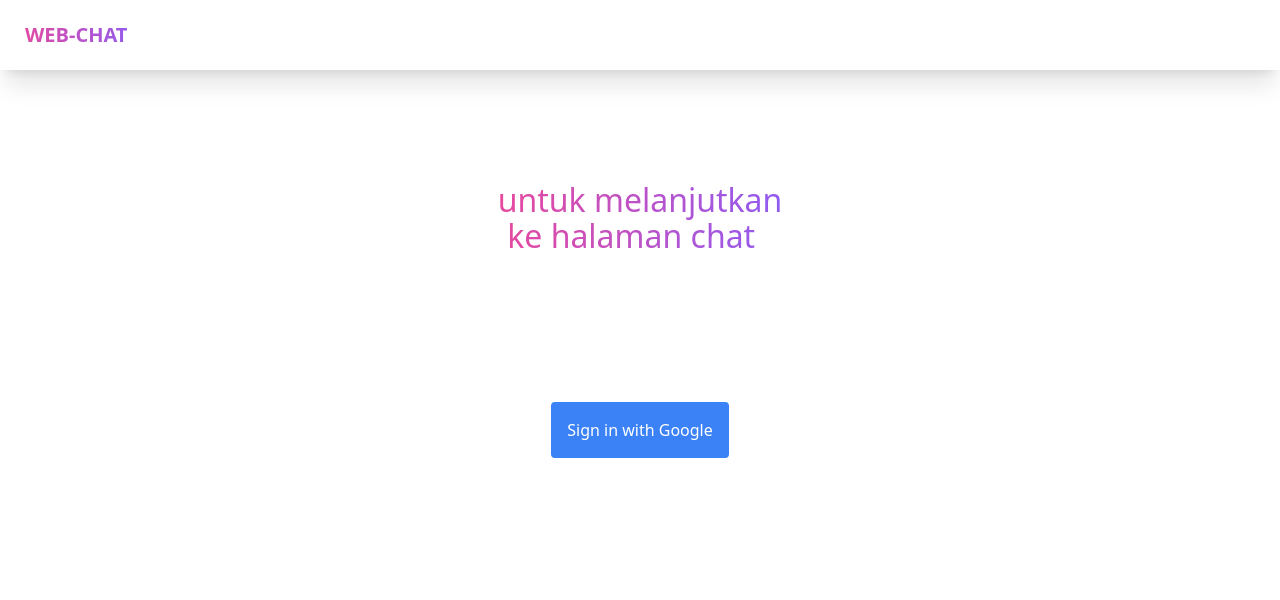
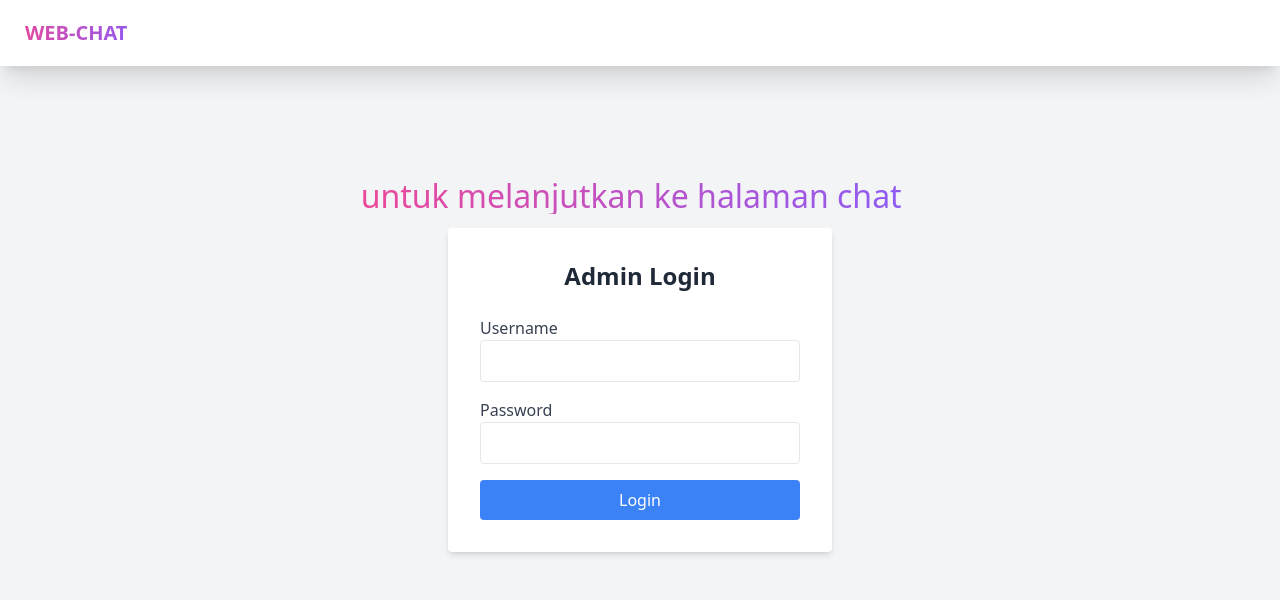
Before and after one commit to zaldyprtm/react-chatapp, a React (Vite) app: page /admin in a window 1280 px wide. Shown: the top 600 px of the page. Built offline with nearby package versions, Linux system fonts and the light colour scheme; no server answers.

Commit message:
'add-admin'

```diff
--- a/package.json
+++ b/package.json
@@ -15,6 +15,7 @@
     "react-dom": "^18.2.0",
     "react-firebase-hooks": "^5.1.1",
     "react-hot-toast": "^2.4.1",
+    "react-router-dom": "^6.23.1",
     "react-toastify": "^10.0.5",
     "react-type-animation": "^3.2.0"
   },
--- a/src/App.jsx
+++ b/src/App.jsx
@@ -3,7 +3,9 @@ import { useAuthState } from "react-firebase-hooks/auth";
 import { auth } from './backend/Firebase';
 import Login from './components/Login';
 import Chat from './components/Chat';
+import { BrowserRouter as Router, Route, Routes } from 'react-router-dom';
 import Navbar from './components/layouts/Navbar';
+import AdminLogin from './components/layouts/AdminLogin';
 import "./App.css";
 import { ToastContainer } from "react-toastify";
 import "react-toastify/dist/ReactToastify.css";
@@ -20,19 +22,32 @@ const App = () => {
     }
   }, [user]);
 
+  const handleAdminLogin = (admin) => {
+    if (admin === 'admin@example.com') {
+      setIsLoggedIn(true);
+    }
+  };
+
   return (
     <>
+      <Router>
         <div>
           <Navbar />
         </div>
+
+        <ToastContainer />
 
         {/* Menampilkan Hello hanya jika user belum login */}
         {!isLoggedIn && <Hello />}
 
         <div className='-mt-56'>
-        {/* Menampilkan komponen Chat jika user sudah login, dan Login jika belum */}
-        {user ? <Chat /> : <Login />}
+          <Routes>
+            <Route path="/admin" element={<AdminLogin onAdminLogin={handleAdminLogin} />} />
+            <Route path="/chat" element={user || isLoggedIn ? <Chat /> : <Login />} />
+            <Route path="/" element={user ? <Chat /> : <Login />} />
+          </Routes>
         </div>
+      </Router>
     </>
   );
 };
--- /dev/null
+++ b/src/components/AdminLogin.jsx
@@ -0,0 +1,78 @@
+import React, { useState } from 'react';
+import { auth } from '../../backend/Firebase';
+import { signInWithEmailAndPassword } from 'firebase/auth';
+import { toast } from 'react-toastify';
+import { useNavigate } from 'react-router-dom';
+
+const AdminLogin = ({ onAdminLogin }) => {
+  const [email, setEmail] = useState('');
+  const [password, setPassword] = useState('');
+  const navigate = useNavigate();
+
+  const handleSubmit = async (e) => {
+    e.preventDefault();
+
+    if (email === 'admin' && password === 'admin') {
+      try {
+        await signInWithEmailAndPassword(auth, 'admin@example.com', 'adminpassword');
+        onAdminLogin('admin@example.com');
+        toast.success('Login berhasil!');
+        navigate('/chat'); // Mengarahkan ke halaman chat setelah login
+      } catch (error) {
+        toast.error('Login gagal. Periksa email dan password Anda.');
+        console.error('Error logging in: ', error);
+      }
+    } else {
+      toast.error('Login gagal. Periksa email dan password Anda.');
+    }
+  };
+
+  const handleBack = () => {
+    navigate('/'); // Mengarahkan ke halaman awal
+  };
+
+  return (
+    <div className="min-h-screen flex items-center justify-center bg-gray-100">
+      <div className="bg-white p-8 rounded shadow-md w-full max-w-sm">
+        <h2 className="text-2xl font-bold mb-6 text-center">Admin Login</h2>
+        <form onSubmit={handleSubmit}>
+          <div className="mb-4">
+            <label className="block text-gray-700">Username</label>
+            <input
+              type="text"
+              value={email}
+              onChange={(e) => setEmail(e.target.value)}
+              className="w-full p-2 border rounded"
+              required
+            />
+          </div>
+          <div className="mb-4">
+            <label className="block text-gray-700">Password</label>
+            <input
+              type="password"
+              value={password}
+              onChange={(e) => setPassword(e.target.value)}
+              className="w-full p-2 border rounded"
+              required
+            />
+          </div>
+          <button
+            type="submit"
+            className="w-full bg-blue-500 text-white p-2 rounded hover:bg-blue-600 mb-4"
+          >
+            Login
+          </button>
+          <button
+            type="button"
+            onClick={handleBack}
+            className="w-full bg-gray-500 text-white p-2 rounded hover:bg-gray-600"
+          >
+            Back
+          </button>
+        </form>
+      </div>
+    </div>
+  );
+};
+
+export default AdminLogin;
--- a/src/components/Chat.jsx
+++ b/src/components/Chat.jsx
@@ -3,6 +3,7 @@ import { db, auth } from '../../src/backend/Firebase';
 import { collection, addDoc, serverTimestamp, query, orderBy, onSnapshot } from "firebase/firestore";
 import { signOut } from "firebase/auth";
 import Message from './Message';
+import toast, { Toaster } from 'react-hot-toast';
 
 const Chat = () => {
   const [messages, setMessages] = useState([]);
@@ -25,6 +26,12 @@ const Chat = () => {
         displayName: auth.currentUser.displayName,
         photoURL: auth.currentUser.photoURL || 'https://img.daisyui.com/images/stock/photo-1534528741775-53994a69daeb.jpg', // Default photoURL if not available
         timestamp: serverTimestamp()
+      });
+      toast.success("Pesan terkirim!", {
+        position: "bottom-right",
+        duration: 3000,
+        className: "bg-blue-500 text-white font-semibold relative -top-36"
+
       });
       setInput("");
     }
--- /dev/null
+++ b/src/components/layouts/Admin.css
@@ -0,0 +1,3 @@
+html {
+    background-color: black;
+}
--- /dev/null
+++ b/src/components/layouts/AdminLogin.jsx
@@ -0,0 +1,65 @@
+import React, { useState } from 'react';
+import { auth } from '../../backend/Firebase';
+import { signInWithEmailAndPassword } from 'firebase/auth';
+import { toast } from 'react-toastify';
+
+const AdminLogin = ({ onAdminLogin }) => {
+  const [email, setEmail] = useState('');
+  const [password, setPassword] = useState('');
+
+  const handleSubmit = async (e) => {
+    e.preventDefault();
+
+    // Validasi email dan password
+    if (email === 'admin' && password === 'admin') {
+      try {
+        await signInWithEmailAndPassword(auth, 'admin@example.com', 'adminpassword');
+        onAdminLogin('admin@example.com');
+        toast.success('Login berhasil!');
+      } catch (error) {
+        toast.error('Login gagal. Periksa email dan password Anda.');
+        console.error('Error logging in: ', error);
+      }
+    } else {
+      toast.error('Login gagal. Periksa email dan password Anda.');
+    }
+  };
+
+  return (
+    <div className="min-h-screen flex items-center justify-center bg-gray-100">
+      <div className="bg-white p-8 rounded shadow-md w-full max-w-sm">
+        <h2 className="text-2xl font-bold mb-6 text-center">Admin Login</h2>
+        <form onSubmit={handleSubmit}>
+          <div className="mb-4">
+            <label className="block text-gray-700">Username</label>
+            <input
+              type="text"
+              value={email}
+              onChange={(e) => setEmail(e.target.value)}
+              className="w-full p-2 border rounded"
+              required
+            />
+          </div>
+          <div className="mb-4">
+            <label className="block text-gray-700">Password</label>
+            <input
+              type="password"
+              value={password}
+              onChange={(e) => setPassword(e.target.value)}
+              className="w-full p-2 border rounded"
+              required
+            />
+          </div>
+          <button
+            type="submit"
+            className="w-full bg-blue-500 text-white p-2 rounded hover:bg-blue-600"
+          >
+            Login
+          </button>
+        </form>
+      </div>
+    </div>
+  );
+};
+
+export default AdminLogin;
--- a/src/components/layouts/Hello.jsx
+++ b/src/components/layouts/Hello.jsx
@@ -3,7 +3,7 @@ import { TypeAnimation } from 'react-type-animation';
 const Hello = () => {
   return (
     <>
-      <div className="mt-20 mx-auto w-80">
+      <div className="mt-20 mx-auto w-80 md:w-full md:mx-auto flex justify-center items-center">
         <TypeAnimation
           className="text-3xl text-center text-transparent bg-clip-text bg-gradient-to-r from-pink-500 to-violet-500"
           sequence={[
```
Also changed, not shown: src/components/layouts/Navbar.jsx (+28 -18 lines), src/components/Login.jsx (line endings or trailing spaces), src/components/Message.jsx (line endings or trailing spaces), 1 other file (tests, documents, lock files or other folders). Lines whose indentation alone changed are shown as unchanged.
